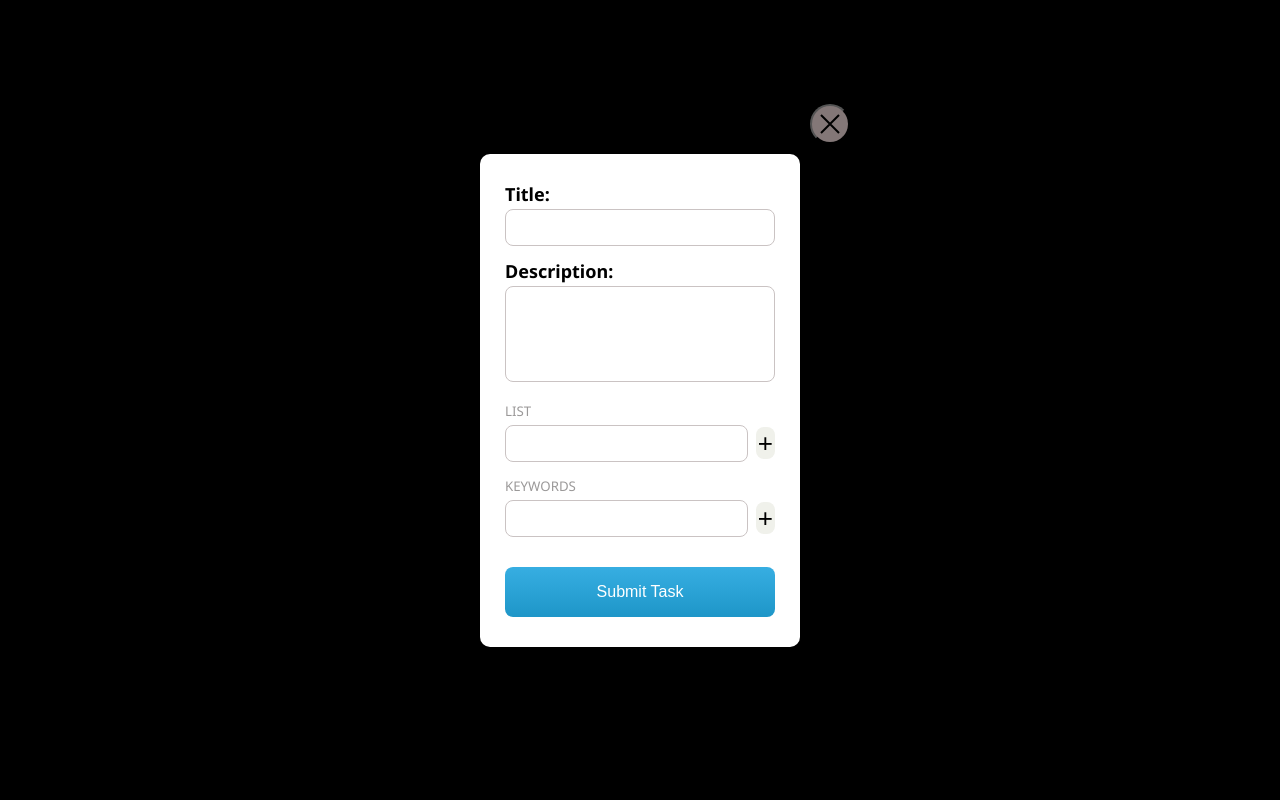
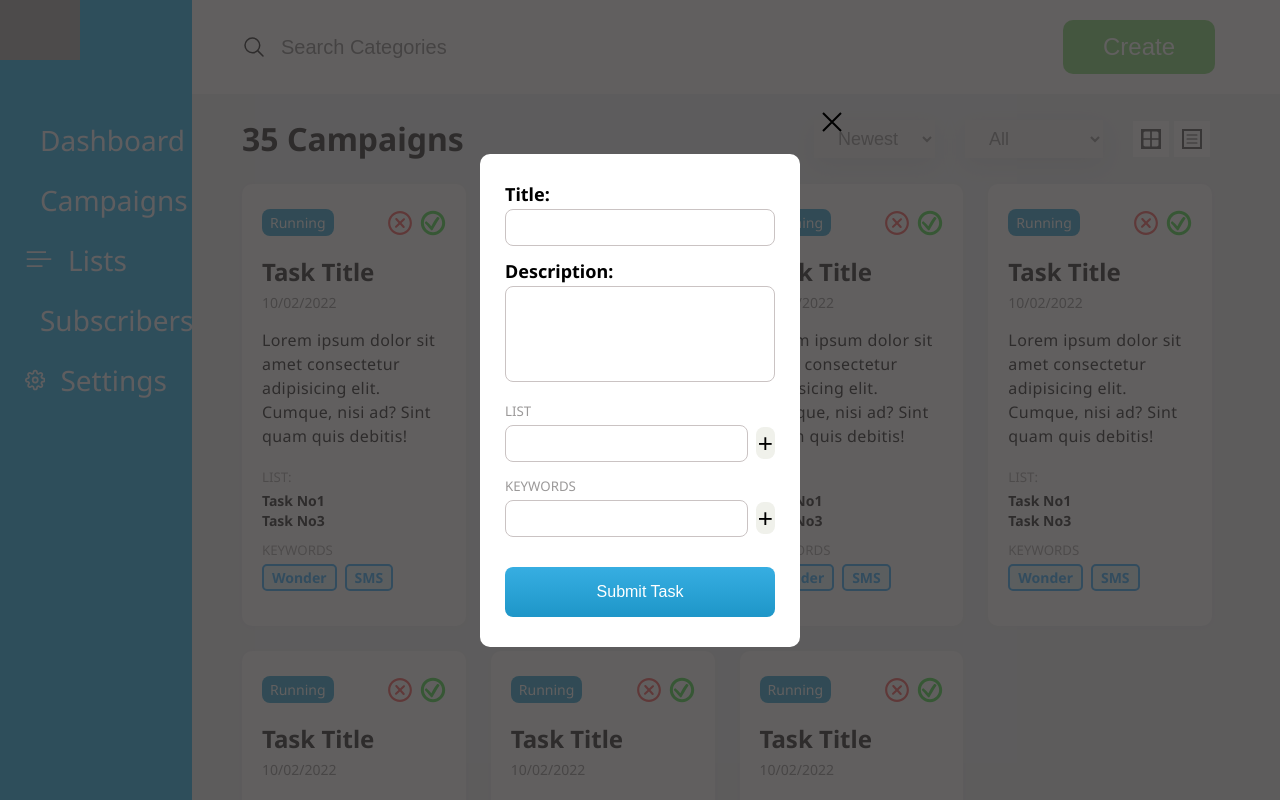
Before and after one commit to DevFariz/task-manager, a React (Create React App) app: page / in a window 1280 px wide. Shown: the top 800 px of the page. Built offline with nearby package versions, Linux system fonts and the light colour scheme; grey boxes are pictures that could not be loaded; the HTML template or start-up script is replaced by a standard one.

Commit message:
feat: add toogle popup functionality

```diff
--- a/src/App.css
+++ b/src/App.css
@@ -31,5 +31,5 @@
     width: 100%;
     height: 100%;
     z-index: 999;
-    background-color: #000;
+    background-color: rgba(58, 56, 56, 0.8);
 }
--- a/src/App.js
+++ b/src/App.js
@@ -7,7 +7,20 @@ import TaskItems from "./components/taskItems/TaskItems";
 import CreateTask from "./components/createTask/CreateTask";
 
 class App extends Component {
+  state = {
+    isPopupOpen: true,
+  };
+
+  togglePopup = () => {
+    this.setState({
+      isPopupOpen: !this.state.isPopupOpen
+    })
+  };
+
+
   render() {
+    const { isPopupOpen } = this.state;
+
     return (
       <>
         <div className="container">
@@ -15,14 +28,16 @@ class App extends Component {
             <Aside />
           </aside>
           <main className="main">
-            <Search />
+            <Search openPopup={this.togglePopup}/>
             <Filter />
             <TaskItems />
           </main>
         </div>
-        <div className="popup">
-            <CreateTask />
-        </div>
+        {isPopupOpen ? (
+          <div className="popup">
+            <CreateTask closePopup={this.togglePopup} />
+          </div>
+        ) : null}
       </>
     );
   }
--- a/src/components/createTask/CreateTask.css
+++ b/src/components/createTask/CreateTask.css
@@ -19,9 +19,10 @@
     justify-content: center;
     align-items: center;
     font-size: 24px;
+    border: none;
     border-radius: 50%;
     cursor: pointer;
-    background-color: rgb(131, 119, 119);
+    background: transparent;
 }
 
 .add-task, .add-keywords{
--- a/src/components/createTask/CreateTask.js
+++ b/src/components/createTask/CreateTask.js
@@ -3,6 +3,10 @@ import "./CreateTask.css";
 import { GrClose } from "react-icons/gr";
 
 class CreateTask extends Component {
+  closePopup = () => {
+    this.props.closePopup();
+  };
+
   render() {
     return (
       <form className="create-task">
@@ -16,7 +20,12 @@ class CreateTask extends Component {
           <label htmlFor="task-desc" className="task-label">
             Description:
           </label>
-          <textarea rows={4} type="text" id="task-desc" className="create-task__inp" />
+          <textarea
+            rows={4}
+            type="text"
+            id="task-desc"
+            className="create-task__inp"
+          />
         </div>
         <h5 className="task-item__list-title">List</h5>
         <div className="add-task">
@@ -28,8 +37,14 @@ class CreateTask extends Component {
           <input type="text" className="create-task__inp" />
           <button className="create-new__item">+</button>
         </div>
-        <button className="submit-task" type="button">Submit Task</button>
-        <button className="create-task__close" type="button">
+        <button className="submit-task" type="button">
+          Submit Task
+        </button>
+        <button
+          onClick={this.closePopup}
+          className="create-task__close"
+          type="button"
+        >
           <GrClose />
         </button>
       </form>
--- a/src/components/search/Search.js
+++ b/src/components/search/Search.js
@@ -3,6 +3,11 @@ import {IoSearchOutline} from "react-icons/io5"
 import "./Search.css"
 
 export default class Search extends Component {
+
+  openPopup = () => {
+    this.props.openPopup();
+  }
+
   render() {
     return (
       <div className='search-create'>
@@ -10,7 +15,7 @@ export default class Search extends Component {
           <button className='search__submit'><IoSearchOutline  /></button>
           <input className='search__input' type="text" placeholder='Search Categories'/>
         </div>
-        <button className='create__btn'>Create</button>
+        <button onClick={this.openPopup} className='create__btn'>Create</button>
       </div>
     )
   }
```
